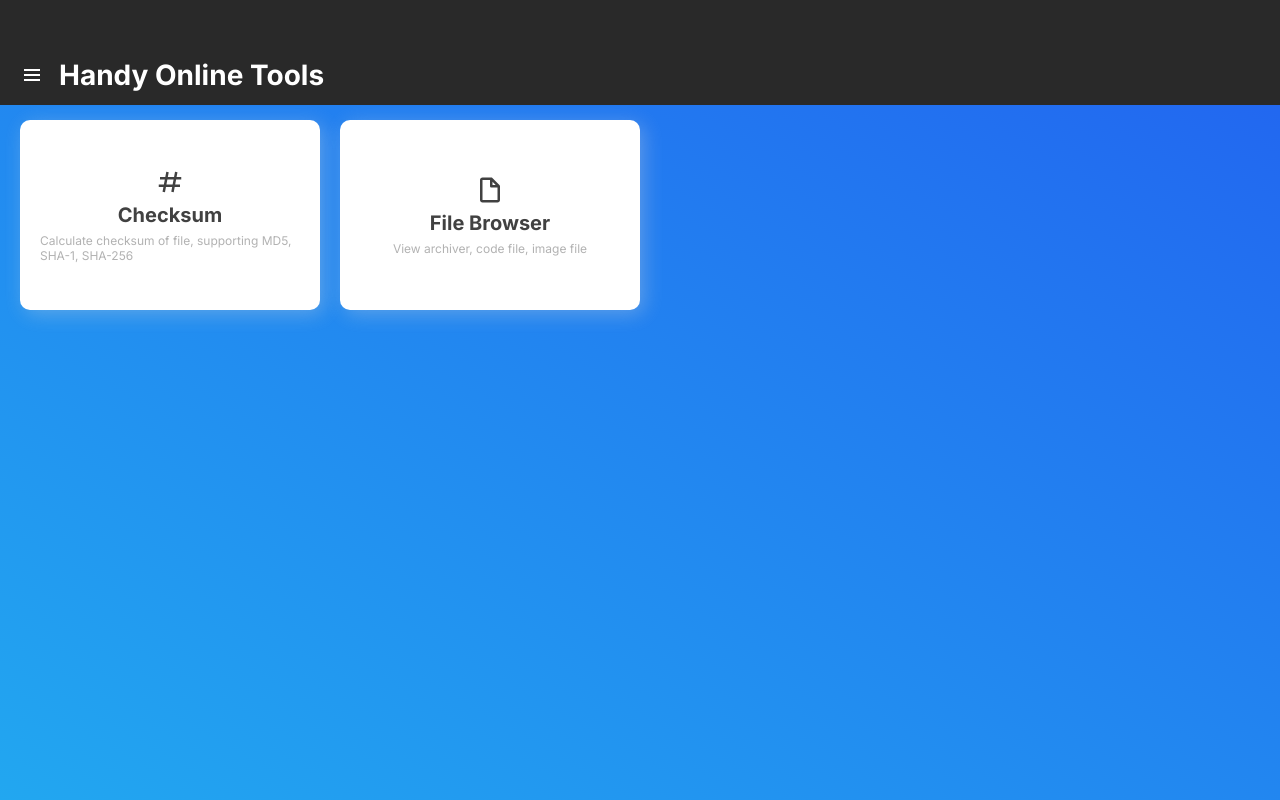
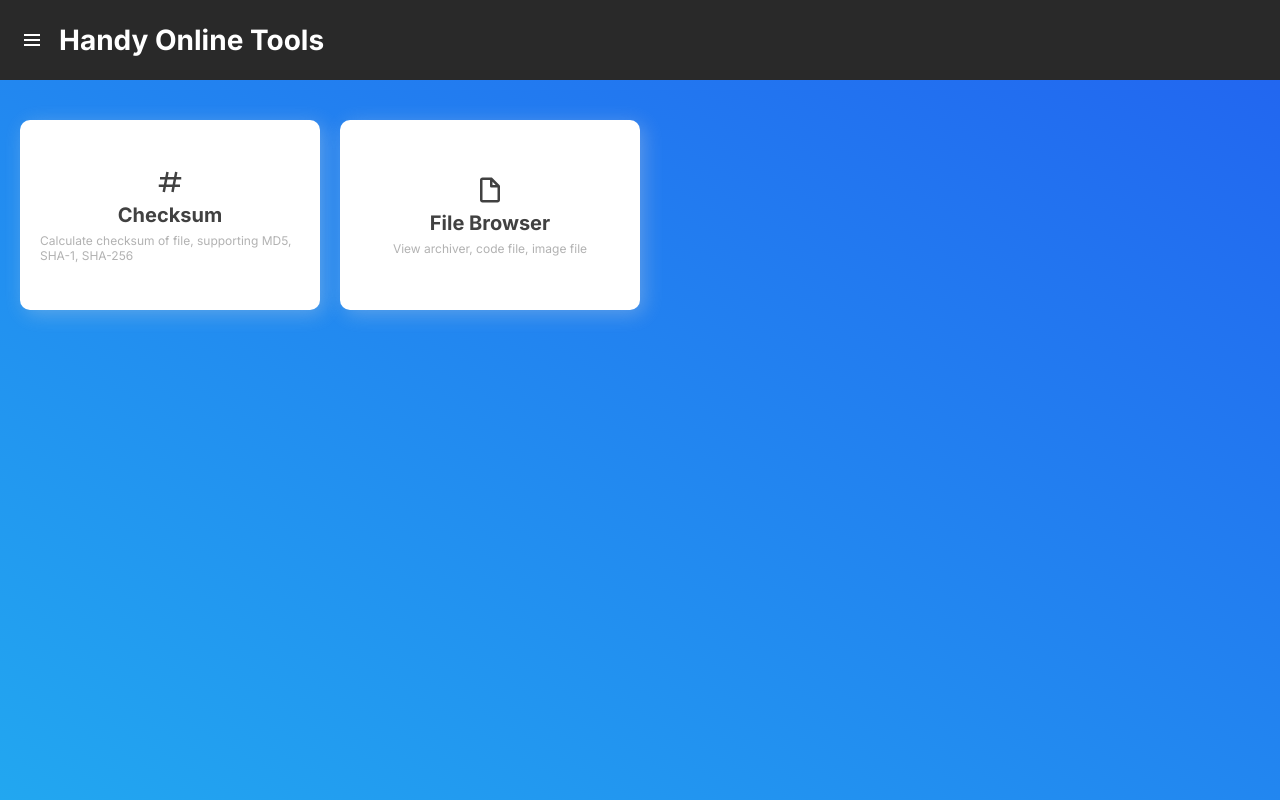
Before and after one commit to hpp2334/handy-online-tools, a Next.js app: page / in a window 1280 px wide. Built offline with nearby package versions, Linux system fonts and the light colour scheme.

Commit message:
feat: modify appbar style

```diff
--- a/src/widgets/appbar.module.scss
+++ b/src/widgets/appbar.module.scss
@@ -7,10 +7,9 @@
   top: 0;
   left: 0;
   right: 0;
-  height: 60px;
+  height: 80px;
   background-color: $color-gray;
   overflow: hidden;
-  padding-top: 45px;
   padding-left: 20px;
 
   .icon {
```
